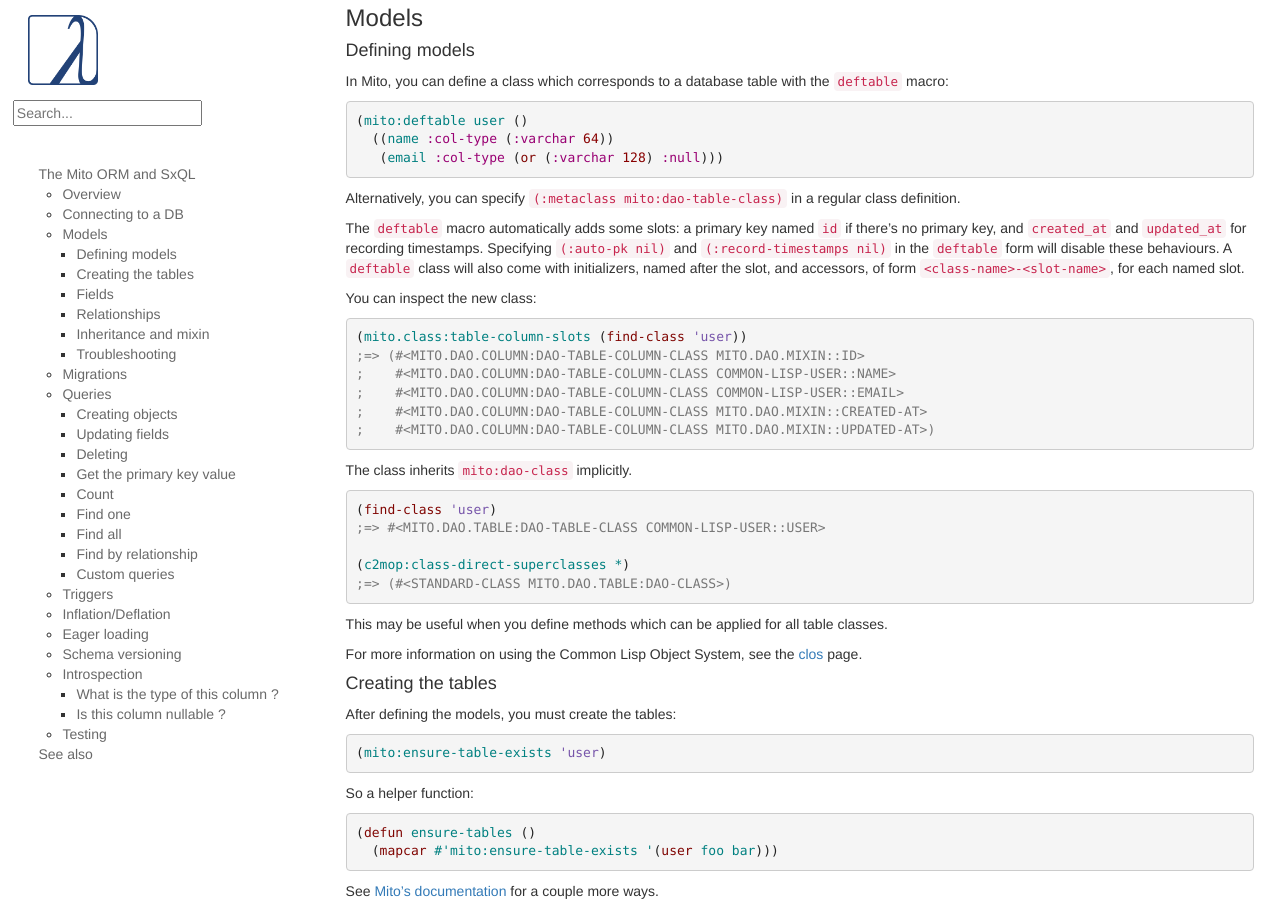
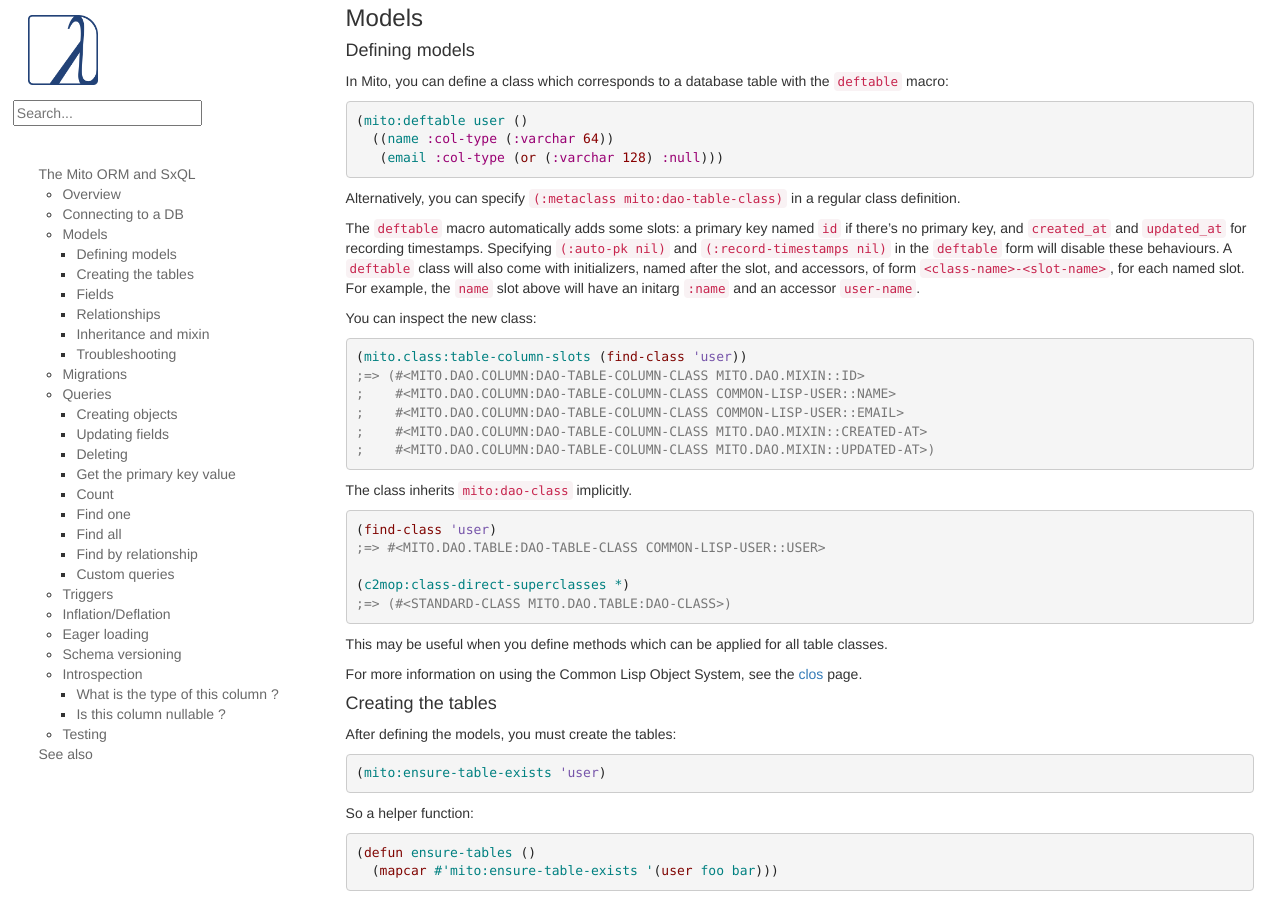
Before and after one commit to LispCookbook/cl-cookbook, a Jekyll site: the page built from databases.md, in a window 1280 px wide and 900 px high, scrolled down 1399 px. Built offline with Jekyll 4.4.1, drawn with Linux system fonts in a browser that asks for light colours.

Commit message:
Added example

```diff
--- a/databases.md
+++ b/databases.md
@@ -101,7 +101,7 @@
 ~~~
 Alternatively, you can specify `(:metaclass mito:dao-table-class)` in a regular class definition.
 
-The `deftable` macro automatically adds some slots: a primary key named `id` if there's no primary key, and `created_at` and `updated_at` for recording timestamps. Specifying `(:auto-pk nil)` and `(:record-timestamps nil)` in the `deftable` form will disable these behaviours. A `deftable` class will also come with initializers, named after the slot, and accessors, of form `<class-name>-<slot-name>`, for each named slot.
+The `deftable` macro automatically adds some slots: a primary key named `id` if there's no primary key, and `created_at` and `updated_at` for recording timestamps. Specifying `(:auto-pk nil)` and `(:record-timestamps nil)` in the `deftable` form will disable these behaviours. A `deftable` class will also come with initializers, named after the slot, and accessors, of form `<class-name>-<slot-name>`, for each named slot. For example, the `name` slot above will have an initarg `:name` and an accessor `user-name`.
 
 You can inspect the new class:
 
```
